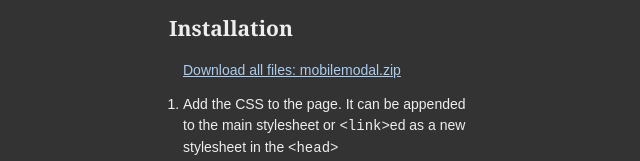
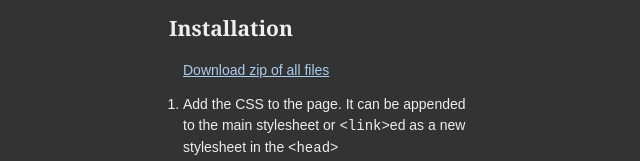
Before and after one commit to davidosomething/uasniffing-modal, a plain HTML site: page index.html in a window 1280 px wide. Shown: the part 630-791 px from the top of the page, 311-951 px from the left. Drawn offline with nearby package versions, Linux system fonts and the light colour scheme.

Commit message:
change link to download to github

```diff
--- a/index.html
+++ b/index.html
@@ -37,7 +37,7 @@
     </ol>
 
     <h2>Installation</h2>
-    <p><a href="mobilemodal.zip" target="_blank">Download all files: mobilemodal.zip</a></p>
+    <p><a href="https://github.com/davidosomething/uasniffing-modal/zipball/master" target="_blank">Download zip of all files</a></p>
     <ol>
       <li>Add the CSS to the page. It can be appended to the main stylesheet or <code>&lt;link&gt;</code>ed as a new stylesheet in the <code>&lt;head&gt;</code></li>
       <li>jQuery 1.7.1 is required. Add it to the page before modal.js, it can be in the <code>&lt;head&gt;</code> or at the bottom of the body.</li>
```
